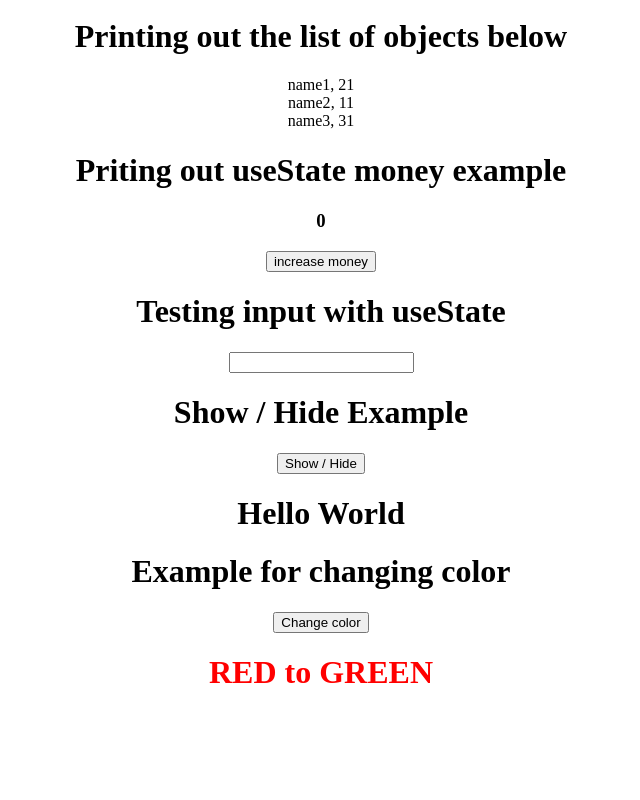
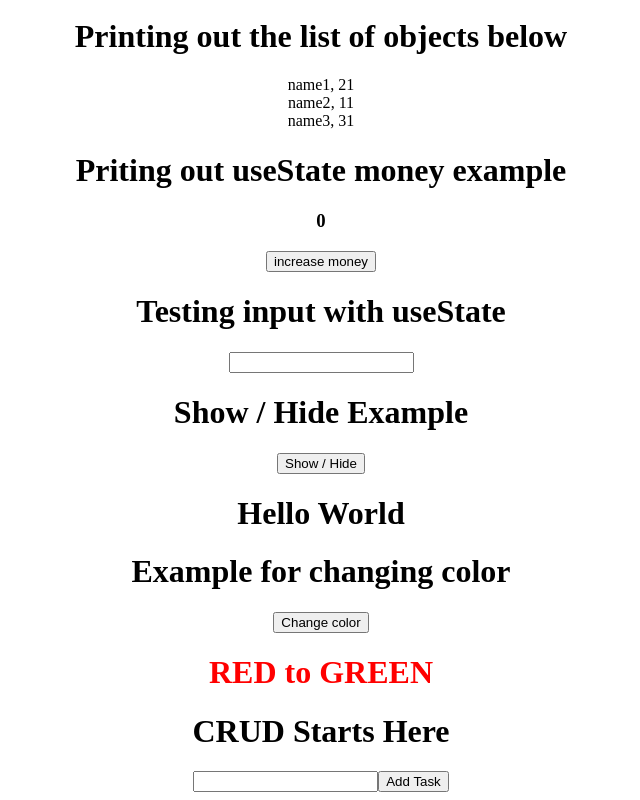
Before and after one commit to lukeckk/pedro_react_course, a React (Create React App) app: page / in a window 1280 px wide. Shown: the part 1040-1840 px from the top of the page, without its empty margins (319-959 px from the left). Before the commit the page ends 1753 px from the top, so only its background shows below. Built offline with nearby package versions, Linux system fonts and the light colour scheme.

Commit message:
ep 5. CRUD Todo List

```diff
--- a/src/App.js
+++ b/src/App.js
@@ -69,10 +69,61 @@ function App() {
   const showOrHideText = () => {
     // flip showText to true or false
     setShowText(!showText);
-  }
+  };
 
   // chaging color directly within onClick function
   const [textColor, setTextColor] = useState("red");
+
+
+  // CRUD starts here
+  // Create
+  const [todoList, setTodoList] = useState([]);
+  const [newTask, setNewTask] = useState("");
+
+  const handleTodoChange = (event) => {
+    setNewTask(event.target.value);
+  };
+
+  const addTask = () => {
+    // create a task id with special id
+    const task = {
+      // if list is empty, add 1, else grab the id of last element and add 1 to it
+      id: todoList.length === 0 ? 1 : todoList[todoList.length-1].id+1 ,
+      taskName: newTask,
+      completed: false
+    }
+    // create a new list that includes old todoList and newTask
+    const newTodoList = [...todoList, task];
+    setTodoList(newTodoList);
+  };
+
+  // Delete
+  // uses filter() to include the element in the array if return true, exclue if false
+  const deleteTask = (id) => {
+    const newTodoList = todoList.filter((task) => {
+      if(task.id === id) {
+        return false;
+      } else {
+        return true;
+      }
+    });
+    setTodoList(newTodoList);
+  };
+
+  // Update
+  const completeTask = (id) => {
+    setTodoList(
+      todoList.map((task) => {
+        if (task.id === id) {
+          // ... task means we're leaving those objects the same, only changing "completed"
+          return {...task, completed: true};
+        } else {
+          return task;
+        }
+      })
+    )
+  };
+
 
   return (
     <div className="App">
@@ -114,6 +165,25 @@ function App() {
       {/* example 2 */}
       <button onClick={() => { setTextColor(textColor === "red" ? "green" : "red")}}>Change color</button>
       <h1 style={{color: textColor}}>RED to GREEN</h1>
+
+      <h1>CRUD Starts Here</h1>
+      <div className='addTask'>
+        <input onChange={handleTodoChange}/>
+        {/* add task to todo list */}
+        <button onClick={addTask}>Add Task</button>
+      </div>
+
+      <div className='list'>
+        {todoList.map((task) => {
+          return (
+          <div style={{backgroundColor: task.completed ? "green" : "red"}}>
+            <h2>{task.taskName}</h2>
+            <button onClick={() => deleteTask(task.id)}> X </button>
+            <button onClick={() => completeTask(task.id)}> Complete</button>
+          </div>
+          );
+        })}
+      </div>
     </div>
   );
 
```
Lines whose indentation alone changed are shown as unchanged.
